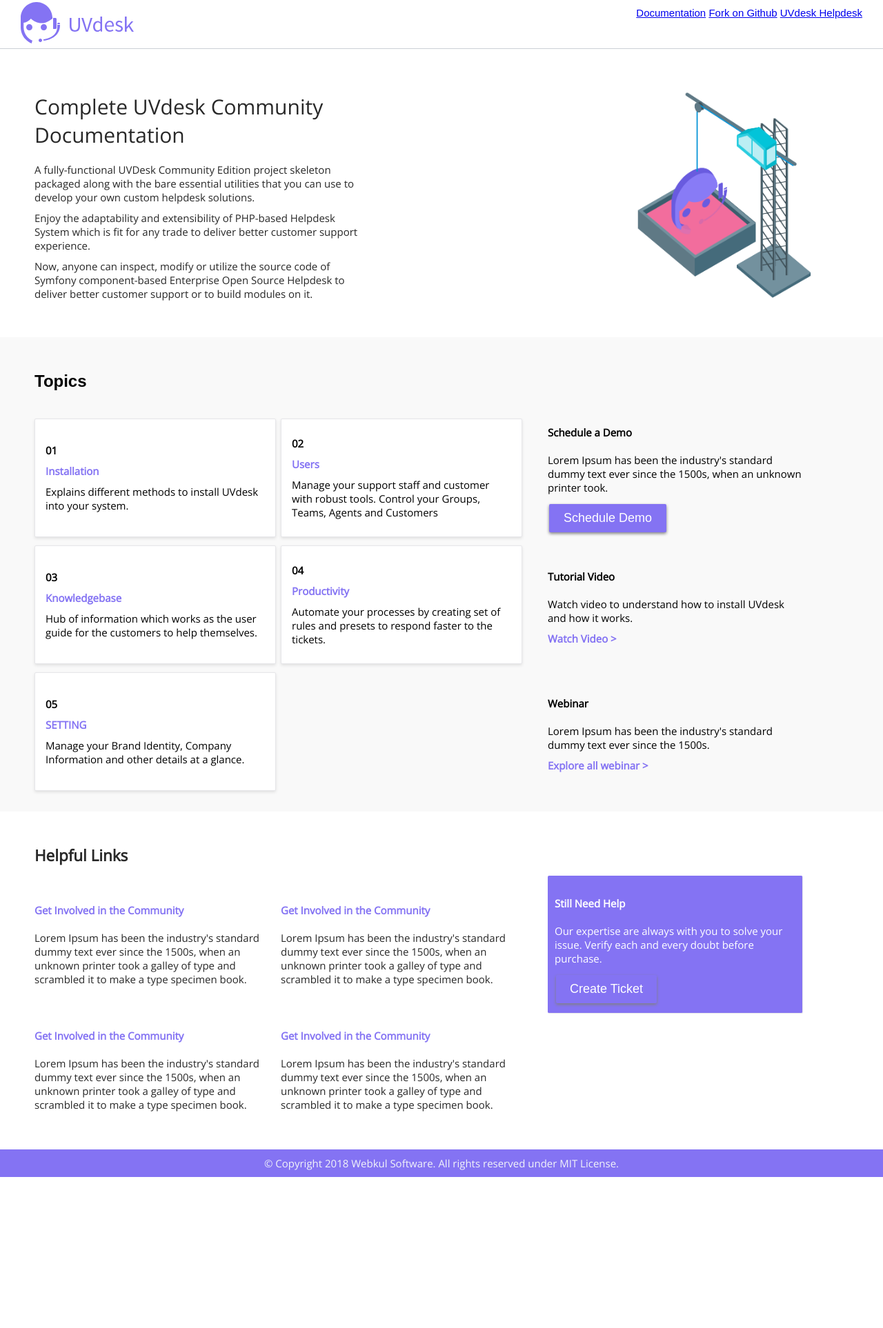
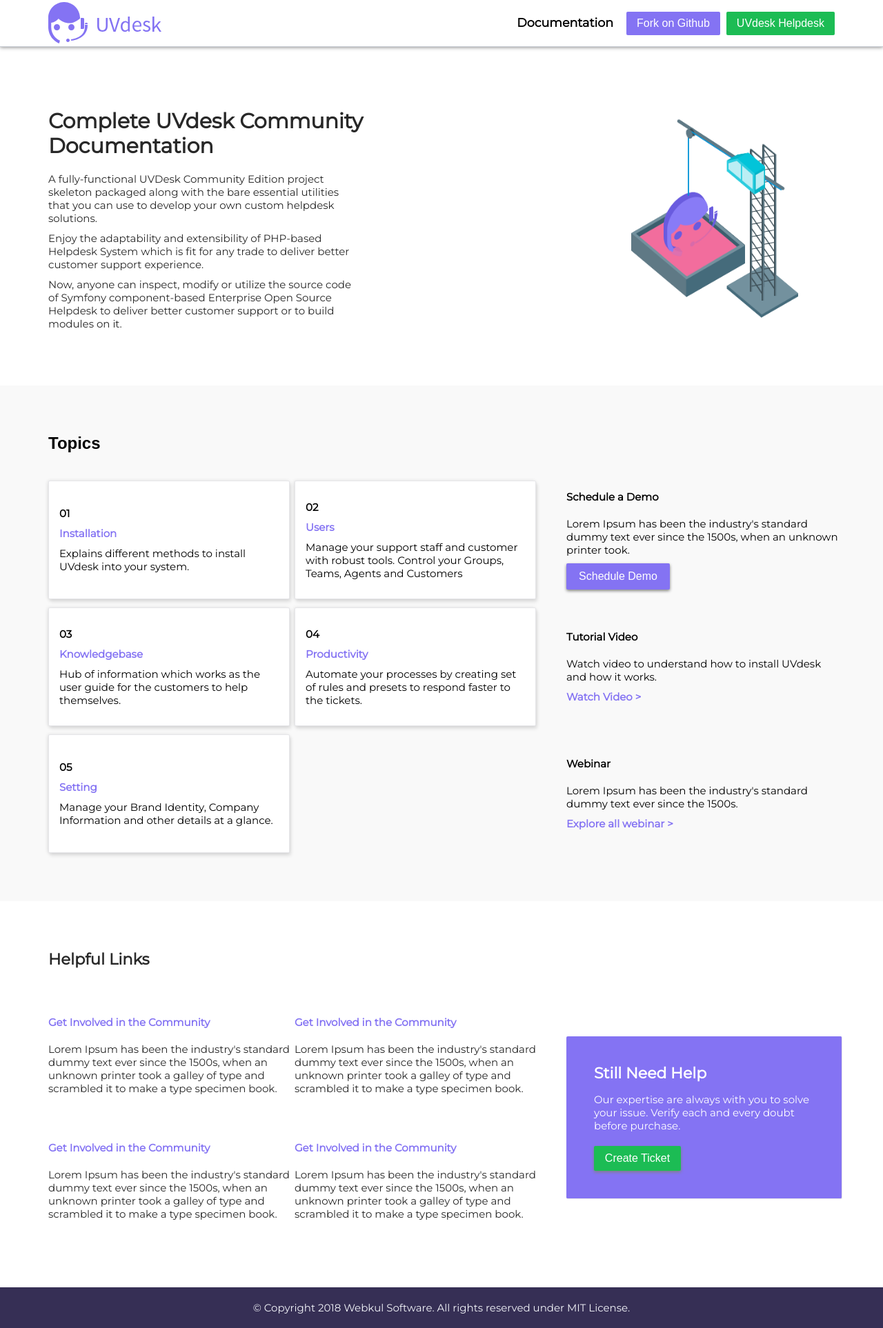
Before and after one commit to uvdesk/uvdesk.github.io, a Jekyll site: the page built from index.html, in a window 1280 px wide. Shown: the whole page at 69% size. Built offline with Jekyll 4.4.1, drawn with Linux system fonts in a browser that asks for light colours; before the commit the page ends 1707 px from its top, so only the background shows below that.

Commit message:
medium and small size remaining

```diff
--- a/_includes/navigation1.html
+++ b/_includes/navigation1.html
@@ -5,13 +5,23 @@
         </svg>
     </div>
     <div class="second">
-        <span class="nav"><a href="/" class="remove-line-docs">Documentation</a></span>
-        <span>
-            <a href="#" class="headerbtn nav">Fork on Github</a>
-        </span>
-        <span>
-            <a href="#" class="headerbtn color nav">UVdesk Helpdesk</a>
-        </span>
+        <div class="inline-header">
+            <h3 class="nav-title">Documentation</h3>
+            <button class="button headerBtn">Fork on Github</button>
+            <button class="button headerBtn">UVdesk Helpdesk</button>
+        </div>
+        <div class="hamburger-menu">
+            <h3 class="hamburger-menu-title">Documentation</h3>
+            <div class="hamburger-menu-wrapper">
+                <button class="button headerBtn hamburgerBtn">Fork on Github</button>
+                <button class="button headerBtn hamburgerBtn">UVdesk Helpdesk</button>
+            </div>
+        </div>
+        <div class="hamburger" onclick="openHamburger(event);">
+            <div class="bar1"></div>
+            <div class="bar2"></div>
+            <div class="bar3"></div>
+        </div>
     </div>
 
 </div>
--- a/_layouts/page-home-layout.html
+++ b/_layouts/page-home-layout.html
@@ -7,6 +7,7 @@
     <meta http-equiv="X-UA-Compatible" content="IE=edge,chrome=1">
     <meta name="HandheldFriendly" content="true">
     <link rel="stylesheet" type="text/css" href="/assets/css/uvdocs.css">
+    <link rel="icon" sizes="16x16" type="text/css" href="/assets/images/favicon.ico">
 
 </head>
 
@@ -22,6 +23,6 @@
             </div>
         </div>
     </div>
-
+    <script src="/assets/js/uvdocs.js"></script>
 </body>
 </html>
--- a/_sass/main.scss
+++ b/_sass/main.scss
@@ -1,9 +1,18 @@
-@import url('https://fonts.googleapis.com/css?family=Open+Sans:300,400&display=swap');
+@import url('https://fonts.googleapis.com/css?family=Montserrat&display=swap');
+
+:root {
+  --page-padding:70px;
+  --purple-bg-shade: #8473F3;
+  --green-bg-shade: #1cbc54;
+  --footer-bg-color: #362F55;
+  --topics-bg-color: #f9f9f9;
+  --container-bg-color: #ffffff;
+  --heading-font-weight: bold;
+}
 
 
 html {
-  font-family: 'Open Sans', sans-serif;
-  font-weight: 300;
+  font-family: 'Montserrat', sans-serif;
   font-size: 10px;
 }
 
@@ -12,52 +21,170 @@
   font-size: 1.5rem;
 }
 
-// @media (min-width: 640px) { body {font-size:1rem;} }
-// @media (min-width:960px) { body {font-size:1.2rem;} }
-// @media (min-width:1100px) { body {font-size:1.5rem;} }
-
 
 .container {
-  background-color: #ffffff;
+  background-color: var(--container-bg-color, #ffffff);
   display: grid;
   grid-template-columns: 100%;
 }
 
 
 .header {
+  box-sizing: border-box;
   display: flex;
-  height: 70px;
   border-color: #cbcfd6;
   border-bottom-style: inset;
   flex-wrap: nowrap;
   justify-content: space-between;
   border-width: 1px;
+  padding: var(--page-padding);
+  padding-top: 0;
+  padding-bottom: 0;
+  box-shadow: 0px 1px 5px #27272780;
+  user-select: none;
 }
 
 .header .first {
-  padding: 3px 10px 0px 30px;
+  padding-top: 3px;
+}
+
+.header .second {
+  padding-top: 17px;
+}
+
+.header .second h3 {
+  display: inline-block;
+  margin: 0;
+  padding-right: 15px;
+}
+
+.headerBtn {
+  padding: 8px 15px;
+  box-shadow: none !important;
+}
+
+.headerBtn:nth-child(2) {
+  background-color: var(--purple-bg-shade, #8473F3);
+  margin-right: 5px;
+}
+
+.headerBtn:nth-child(3) {
+  background-color:#1cbc54;
 }
 
 
-.header .second {
-  padding: 10px 30px 10px 2px;
-  font-family: 'Source Sans Pro',sans-serif;
+@media all and (max-width: 870px) {
+  .second .inline-header {
+    display: none;
+  }
+
+  .second .hamburger {
+    display: block;
+  }
 }
 
-@media all and (max-width: 640px) {
-  .second {
-    display: none;
+@media all and (min-width: 871px) {
+  .hamburger-menu {
+    display: none !important;
   }
 }
 
 
+// hamburger menu start
+
+.hamburger-menu {
+  display: block;
+  transition: left 200ms linear;
+  position: fixed;
+  top: 0px;
+  left: -250px;
+  width: 250px;
+  height: 100vh;
+  box-shadow: 2px 0 5px 0 #27272780;
+  background-color: var(--container-bg-color, #ffffff);
+  display: flex;
+  flex-flow: column wrap;
+  justify-content: flex-start;
+  z-index: 9999;
+  overflow: auto;
+  min-height: min-content;
+}
+
+.hamburger-menu-title {
+  padding: 20px 0 20px 30px !important;
+  width: auto;
+  margin: 0px 10px !important;
+  margin-bottom: 20px !important;
+  opacity: 0.5;
+  border-bottom: 1px solid grey;
+}
+
+.hamburgerBtn {
+  align-self: flex-start;
+  margin-bottom: 20px;
+  padding: 5px 7px 3px;
+  border: 1px;
+  margin-left: 40px;
+  border-radius: 3px !important;
+}
+
+.hamburgerBtn:nth-of-type(1) {
+  margin-top: 15px !important;
+  background-color: var(--purple-bg-shade);
+}
+
+.hamburgerBtn:nth-of-type(2) {
+  background-color: var(--green-bg-shade);
+}
+
+// hamburger menu end
+
+
+
+// hamburger icon start
+
+.show {
+  left: 0px;
+}
+
+.hamburger {
+  display: none;
+  cursor: pointer;
+  transition: transform 0.2s ease;
+}
+
+.hamburger-change {
+  transform: rotateZ(90deg);
+}
+
+.bar1, .bar2, .bar3 {
+  width: 30px;
+  height: 4px;
+  background-color: var(--purple-bg-shade, #8473F3);
+  margin: 6px 0;
+}
+
+.hamburger-change .bar1 {
+  transform: rotate(45deg) translate(6px, 6.5px);
+}
+
+.hamburger-change .bar2 { opacity: 0; }
+
+.hamburger-change .bar3 {
+  transform: rotate(-45deg) translate(8px, -8px);
+}
+
+// hamburger icon end
+
+
 // grid community container
 
-.top_heading {
+.community-cotainer-heading {
   font-size: 30px;
   font-size: 3.0rem;
-  font-weight: 500;
+  font-weight: var(--heading-font-weight, bold);
   color: #282828;
+  line-height: 1.2;
 }
 
 
@@ -65,7 +192,7 @@
   display: flex;
   flex-flow: row nowrap;
   justify-content: space-between;
-  padding: 30px 50px;
+  padding: var(--page-padding);
   align-items: center;
 }
 
@@ -87,11 +214,11 @@
   .grid-community-container {
     flex-flow: column wrap;
     justify-content: flex-start;
-    padding: 30 50px;
   }
 
   .community {
     width: 400px;
+    flex-basis: auto;
   }
 
   .index-image {
@@ -99,25 +226,30 @@
   }
 }
 
+.grid-gap {
+  min-width: 30px;
+}
+
 // topics
 
 .topics {
-    padding: 30px 50px;
-    background-color: #f9f9f9;
+    padding: var(--page-padding);
+    background-color: var(--topics-bg-color, #f9f9f9);
 }
 
-.topic-heading-title {
+.topics-heading {
   font-size: 24px;
   font-size: 2.4rem;
+  font-weight: var(--heading-font-weight, bold);
   font-family: sans-serif;
-  font-weight: bold;
-  padding-bottom: 20px;
+  margin: 0;
+  padding-bottom: 40px;
 
 }
 
 .topics-grid-container {
     display: grid;
-    grid-template-columns: 350px 350px 400px;
+    grid-template-columns: 350px 350px 1fr 400px;
     grid-column-gap: 7px;
     grid-row-gap: 12px;
 }
@@ -125,12 +257,8 @@
 @media all and (max-width: 640px) {
   .topics-grid-container{
     grid-template-columns: auto;
-    padding: 0 0 30px;
     grid-column-gap: 0px;
     grid-row-gap: 10px;
-  }
-  .topic-heading-title {
-    text-align: center;
   }
 
   .topics-grid-container div:nth-child(1) {
@@ -140,6 +268,7 @@
     order: 2;
   }
   .topics-grid-container div:nth-child(3) {
+    margin-top: 22.5px !important;
     order: 6;
   }
   .topics-grid-container div:nth-child(4) {
@@ -161,31 +290,26 @@
     display: none;
   }
 
-
 }
-
 
 // helpful links
 
 .helpful-links {
-    padding: 30px 50px;
-    color: #282828;
+
+  padding: var(--page-padding);
+  color: #282828;
 }
 
 .helpful-links-heading {
-  padding-bottom: 10px;
+  padding-bottom: 40px;
+  margin: 0;
+  font-weight: var(--heading-font-weight, bold);
+}
 
-}
 
 .helpful-links-grid-container {
     display: grid;
-    grid-template-columns: 350px 350px 400px;
-    grid-column-gap: 7px;
-    grid-row-gap: 12px;
-}
-.helpful-links-grid-container {
-    display: grid;
-    grid-template-columns: 350px 350px 400px;
+    grid-template-columns: 350px 350px 1fr 400px;
     grid-column-gap: 7px;
     grid-row-gap: 12px;
 }
@@ -194,20 +318,28 @@
   color: white;
 }
 
-@media all and(min-width: 1160px) {
-  .item.helpful.ticket {
-    padding-left: 30px;
-    grid-column: 3 / 4;
-    grid-row: 1 / 2;
-
+@media all and(min-width: 1220px) {
+  .ticket {
+    grid-column: 4 / 5;
+    grid-row: 1 / span 2;
   }
 }
 
 @media all and(max-width: 640px) {
   .helpful-links-grid-container {
-    grid-template-columns: auto;
+    grid-template-columns: 1fr;
     grid-row-gap: 20px;
     grid-column-gap: 0px;
+    grid-template-rows: 1fr;
+  }
+  .ticket {
+    order: 5;
+  }
+  .item.helpful {
+    min-height: 150px !important;
+  }
+  .item.helpful.ticket {
+    margin-top: 22px !important;
   }
 }
 
@@ -215,38 +347,44 @@
 // footer
 
 .footer {
-  width: 100%;
-  background-color: #8473F3;
+  background-color: #362F55;
   color: #f2f4f9;
   text-align: center;
+  padding: var(--page-padding);
+  box-sizing: border-box;
+  padding-top: 10px;
+  padding-bottom: 10px;
+  margin: 0;
+  max-height: 68px;
 }
 
 
-
-
-.box3button {
-  background-color: #8473F3;
+.button {
+  box-sizing: border-box;
   border: none;
   color: white;
-  padding: 10px 20px;
   text-align: center;
   text-decoration: none;
   display: inline-block;
-  font-size: 18px;
-  margin: 4px 2px;
+  font-size: 16px;
   cursor: pointer;
+  user-select: none;
   border-radius: 2px;
   box-shadow: 0px 2px 4px 0px grey;
 }
 
-.box3button:hover {
+.scheduleDemoBtn {
+  background-color: var(--purple-bg-shade, #8473F3);
+}
+
+.scheduleDemoBtn:hover {
   box-shadow: 1px 2px 4px 1px grey;
 }
 
 .box-title {
-  color: #8473F3;
+  color: var(--purple-bg-shade, #8473F3);
   text-decoration: none;
-  font-weight: bold;
+  font-weight: var(--heading-font-weight, bold);
   margin-bottom: 0px;
 }
 
@@ -255,8 +393,9 @@
   flex-flow: column wrap;
   justify-content: center;
   background-color: white;
-  height: 170px;
+  min-height: 170px;
 }
+
 
 .item > h4, p {
   margin: 10px 0;
@@ -276,35 +415,69 @@
   border: 1px solid;
   border-color: #E6E6E9;
   padding: 0px 15px;
-  box-shadow: 0 2px 4px 0 rgba(0, 0, 0, 0.1);
+  box-shadow: 2px 4px 5px 0 rgba(0, 0, 0, 0.1), -1px 0px 5px 0 rgba(0, 0, 0, 0.1);
   border-radius: 2px;
   background-color: white;
 }
 
 .item.box-3 {
-
   background-color: transparent;
-  padding-left: 30px
 }
 
-.item.box-3 .box3button {
-  width: 170px;
+// @media all and (min-width: 940px) {
+//   .item.box-3 {
+//     padding-left: 30px;
+//   }
+// }
+
+.item.box-3 > h4 {
+    margin-top: 0;
+}
+
+@media all and(min-width: 1200px) {
+  .item.box-3 {
+    grid-column: 4 / 5;
+  }
+}
+
+
+.item.box-3 .scheduleDemoBtn {
+  min-width: 150px;
+  max-width: 150px;
   padding: 10px;
 }
 
 
-
 .ticket-content {
-  background-color: #8473F3;
-  padding: 10px;
+  background-color: var(--purple-bg-shade, #8473F3);
+  padding: 40px;
   border: thin solid #E6E6E9;
   border-radius: 2px;
-
   border-top: transparent;
   border-left: transparent;
 }
+.ticket-content > p {
+  margin: 0;
+  padding: 0 0 15px;
+  font-size: 1.5rem;
+}
 
 
+.ticket-content > h3 {
+  font-size: 22px;
+  font-size: 2.2rem;
+  font-weight: var(--heading-font-weight, bold);
+  margin: 0;
+  padding-bottom: 15px;
+}
+
+.ticketBtn {
+  background: #1cbc54;
+  max-width: 126px;
+  min-width: 126px;
+  padding: 9px 5px;
+  margin-top: 5px;
+}
 
 
 
@@ -324,13 +497,13 @@
 .group-list label {
   border-left: 5px solid black;
   padding: 10px 10px;
-  background: #8473F3;
+  background: var(--purple-bg-shade, #8473F3);
 
 }
 
 .home-a {
   text-decoration: none;
-  color: #8473F3;
+  color: var(--purple-bg-shade, #8473F3);
 }
 
 .sub-group-list a,
@@ -380,7 +553,7 @@
   font-size: 18px;
   color: #343434;
   position: relative;
-  font-weight: bold;
+  font-weight: var(--heading-font-weight, bold);
   padding: 10px 10px;
   margin-top: 10px;
   border-left: 5px solid black;
@@ -390,11 +563,6 @@
   margin-bottom: 30px;
 }
 
-/* .click1 {
-  background: yellow;
-  border-left: 5px solid black;
-  padding: 10px 10px;
-} */
 
 .li-vertical {
   margin-top: 30px;
@@ -443,13 +611,13 @@
 }
 
 .component-title {
-  color: #8473F3;
+  color: var(--purple-bg-shade, #8473F3);
   font-size: xx-large;
   font-weight: bold;
 }
 
 .component-sub-title {
-  color: #8473F3;
+  color: var(--purple-bg-shade, #8473F3);
   font-size: x-large;
   font-weight: bold;
 }
@@ -475,7 +643,7 @@
 }
 
 .component-sub-a {
-  color: #8473F3;
+  color: var(--purple-bg-shade, #8473F3);
   text-decoration: none;
   border-color: #cbcfd6;
   font-size: large;
@@ -513,7 +681,7 @@
   font-weight: normal;
   font-size: 16px;
   line-height: 1.6;
-  border-left: 6px solid #8473F3;
+  border-left: 6px solid var(--purple-bg-shade, #8473F3);
   background-color: lightgrey;
   padding: 5px;
 }
--- a/index.html
+++ b/index.html
@@ -7,7 +7,7 @@
             <!-- <div class="topics"> -->
                 <div class="grid-community-container ">
                     <div class="community">
-                        <h1 class="top_heading">Complete UVdesk Community Documentation</h1>
+                        <h1 class="community-cotainer-heading">Complete UVdesk Community Documentation</h1>
 
                         <p>A fully-functional UVDesk Community Edition project skeleton packaged along with the bare essential utilities that you can use to develop your own custom helpdesk solutions.</p>
                         <p>Enjoy the adaptability and extensibility of PHP-based Helpdesk System which is fit for any trade to deliver better customer support experience.</p>
@@ -23,46 +23,52 @@
             <!-- <div class="origin-box"> add topic class -->
             <div class="topics">
 
-                <h2 class="topic-heading-title">Topics</h2>
+                <h2 class="topics-heading">Topics</h2>
                 <div class="topics-grid-container">
-                    <div class="item topic-box 1">
+                    <div class="item topic-box">
                         <h4>01</h4>
                         <h4 class='box-title'><a href="/uvdemo/installation/index.html" class="home-a">Installation</a></h4>
                         <p>Explains different methods to install UVdesk into your system.</p>
                     </div>
-                    <div class="item topic-box 2">
+                    <div class="item topic-box">
                         <h4>02</h4>
                         <h4 class='box-title'><a href="/uvdemo/users/index.html" class="home-a">Users</a></h4>
                         <p>Manage your support staff and customer with robust tools. Control your Groups, Teams, Agents and Customers</p>
                     </div>
-                    <div class="item box-3 6">
+                    <div class="grid-gap">
+                    </div>
+                    <div class="item box-3">
                         <h4>Schedule a Demo</h4>
                         <p>Lorem Ipsum has been the industry's standard dummy text ever since the 1500s, when an unknown printer took.</p>
-                        <button class="box3button">Schedule Demo</button>
+                        <button class="button scheduleDemoBtn">Schedule Demo</button>
                     </div>
-                    <div class="item topic-box 3">
+                    <div class="item topic-box">
                         <h4>03</h4>
                         <h4 class='box-title'><a href="/uvdemo/knowledgebase/index.html" class="home-a">Knowledgebase</a></h4>
                         <p>Hub of information which works as the user guide for the customers to help themselves.</p>
                     </div>
-                    <div class="item topic-box 4">
+                    <div class="item topic-box">
                         <h4>04</h4>
                         <h4 class='box-title'><a href="/uvdemo/productivity/index.html" class="home-a">Productivity</a></h4>
                         <p>Automate your processes by creating set of rules and presets to respond faster to the tickets.</p>
                     </div>
-                    <div class="item box-3 7">
+                    <div class="grid-gap">
+                    </div>
+                    <div class="item box-3">
                         <h4> Tutorial Video</h4>
                         <p>Watch video to understand how to install UVdesk and how it works.</p>
                         <a href="#" class="box-title">Watch Video ></a>
                     </div>
-                    <div class="item topic-box 5">
+                    <div class="item topic-box">
                         <h4>05</h4>
-                        <h4 class='box-title'><a href="/uvdemo/settings/index.html" class="home-a">SETTING</a></h4>
+                        <h4 class='box-title'><a href="/uvdemo/settings/index.html" class="home-a">Setting</a></h4>
                         <p>Manage your Brand Identity, Company Information and other details at a glance.</p>
                     </div>
+                    <div class="blank-column">
+                    </div>
+                    <div class="grid-gap">
+                    </div>
                     <div class="item box-3">
-                    </div>
-                    <div class="item box-3 8">
                         <h4>Webinar</h4>
                         <p>Lorem Ipsum has been the industry's standard dummy text ever since the 1500s.</p>
                         <a href="#" class="box-title">Explore all webinar ></a>
@@ -81,11 +87,13 @@
                         <h4 class='box-title'>Get Involved in the Community</h4>
                         <p>Lorem Ipsum has been the industry's standard dummy text ever since the 1500s, when an unknown printer took a galley of type and scrambled it to make a type specimen book.</p>
                     </div>
+                    <div class="grid-gap">
+                    </div>
                     <div class="item helpful ticket">
                         <div class="ticket-content">
-                            <h4>Still Need Help</h4>
+                            <h3>Still Need Help</h3>
                             <p>Our expertise are always with you to solve your issue. Verify each and every doubt before purchase.</p>
-                            <button class="box3button ticketbtn">Create Ticket</button>
+                            <button class="button ticketBtn">Create Ticket</button>
                         </div>
                     </div>
                     <div class="item helpful">
@@ -96,6 +104,8 @@
                         <h4 class='box-title'>Get Involved in the Community</h4>
                         <p>Lorem Ipsum has been the industry's standard dummy text ever since the 1500s, when an unknown printer took a galley of type and scrambled it to make a type specimen book.</p>
                     </div>
+                    <div class="grid-gap">
+                    </div>
                 </div>
             </div>
         <!-- </div> -->
```
Also changed, not shown: assets/images/favicon.ico (added).
